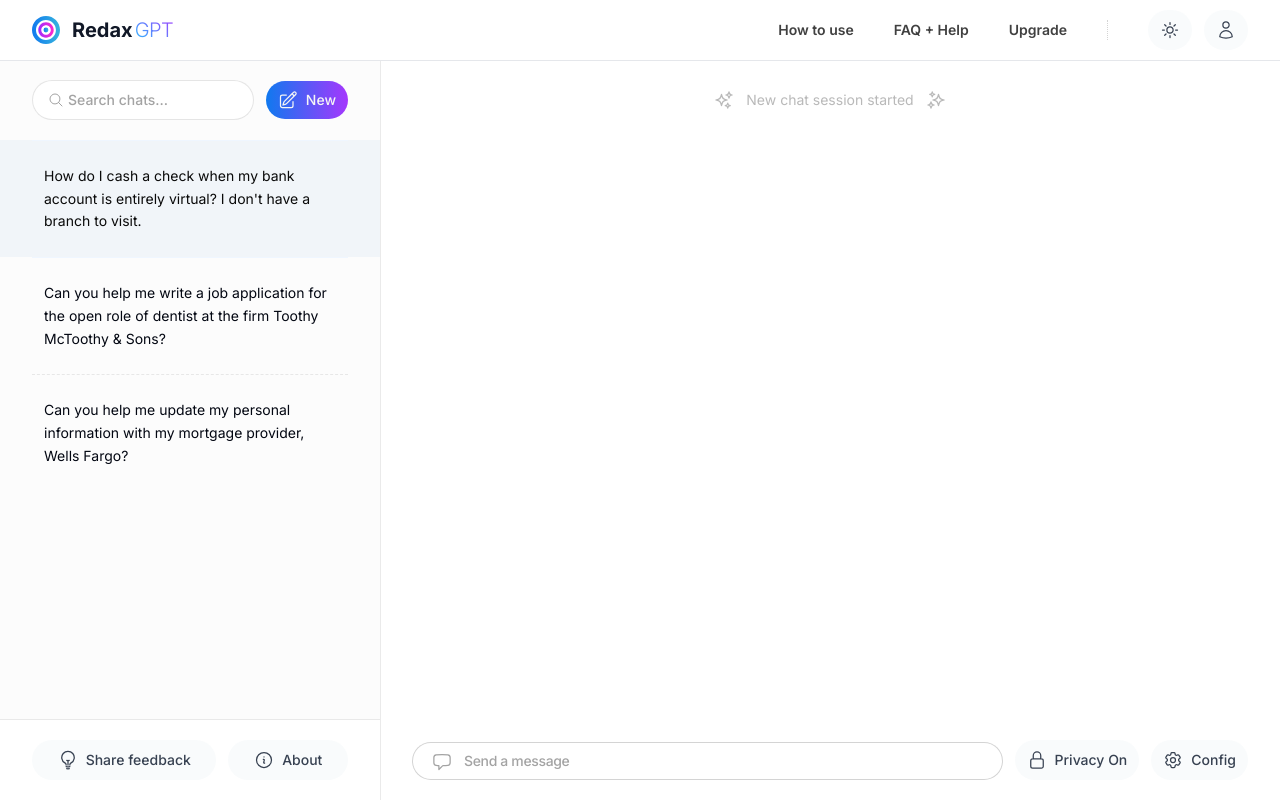
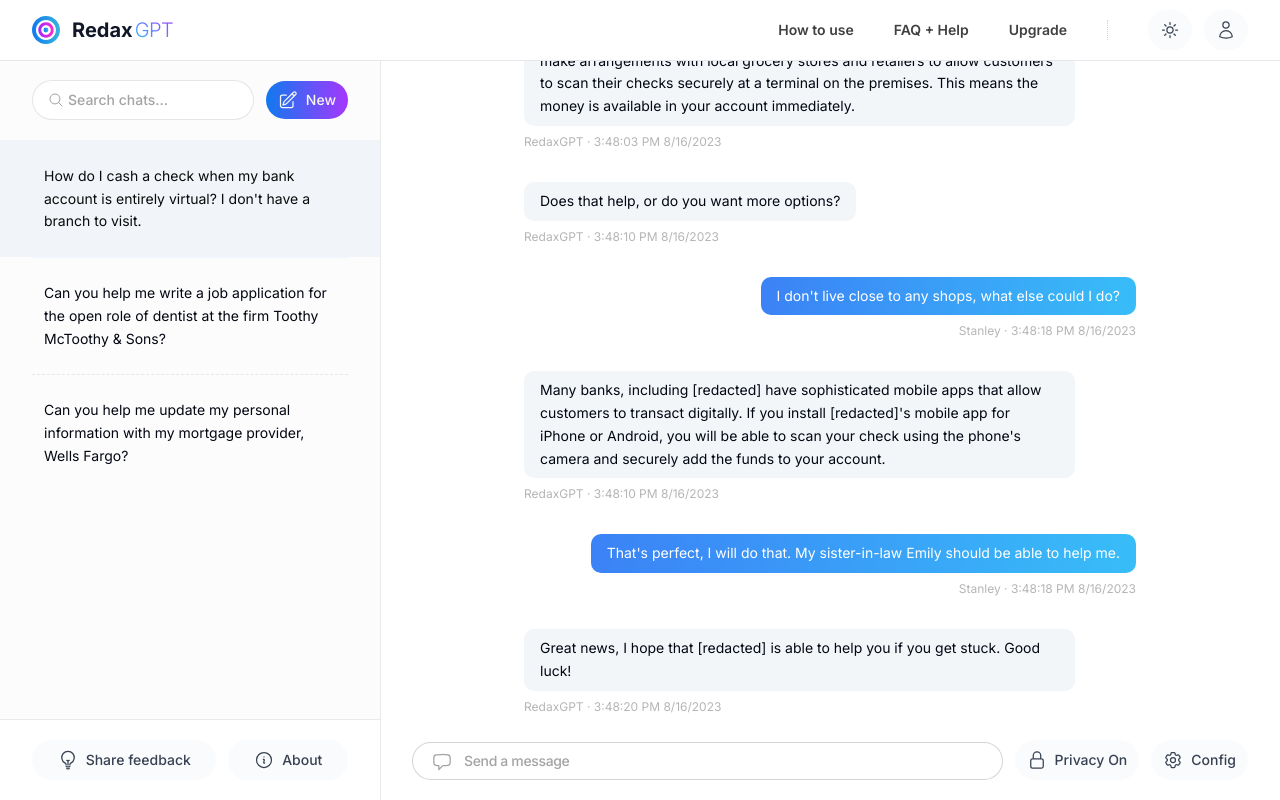
Before and after one commit to goodeyelabs/gpt-chatster, a Next.js app: page / in a window 1280 px wide. Built offline with nearby package versions, Linux system fonts and the light colour scheme.

Commit message:
test 3: remove animation from message bubbles

```diff
--- a/src/components/messages.tsx
+++ b/src/components/messages.tsx
@@ -11,6 +11,7 @@
     const [mounted, setMounted] = useState(false)
     const mainRef = useRef<HTMLDivElement>(null);
     const dispatch = useAppDispatch();
+    const [msgs,setMsgs] = useState([])
 
     const list:any = sessions
     const messages = list[activeSession].messages
@@ -27,15 +28,52 @@
         }
     },[mounted,scrollMain])
 
-    if (mounted && list[activeSession]) {
+    useEffect(() => {
+        setMsgs(list[activeSession].messages)
+    },[list[activeSession].messages])
+
+    if (mounted && msgs.length > 0) {
         return (
             <div className='grid py-0 pb-6 lg:pb-3 items-start content-start w-full px-5 sm:px-8 md:px-12 lg:px-16 xl:px-32 bg-white dark:bg-redax'>
                 {
-                    messages.map((m:object, m_idx:number) => {
+                    msgs.map((m:object, m_idx:number) => {
                         const msg:any = m
 
+                        //  TODO: make this bit DRY
+                        //  GPT response bubble
+                        if (msg.author === 'server') {
+                            return (
+                                <div
+                                    key={m_idx}
+                                    className='grid px-2.5 md:px-3 xl:px-4 animate-pop-up-from-bottom'
+                                    >
+                                    <div className='grid gap-2 w-[90%] place-self-start justify-start justify-items-start py-4'>
+                                        <div className='grid bg-slate-200/40 dark:bg-redax-light rounded-[10px] px-2.5 md:px-3 xl:px-4'>
+                                            <p className='text-sm font-base tracking-slight leading-relaxed text-gray-950 dark:text-stone-300 py-2'>
+                                                {msg.message || 'New message'}
+                                            </p>
+                                        </div>
+                                        <p className='text-xs text-neutral-400/80 dark:text-neutral-500/70 tracking-normal'><span className='font-base'>RedaxGPT</span> &middot; {mounted ? formatDate(msg.timestamp.toString()) : 'Loading'}</p>
+                                    </div>
+                                </div>
+                            )
+                        }
+
+                        //  User response bubble
                         return (
-                            <></>
+                            <div
+                                key={m_idx}
+                                className='grid px-2.5 md:px-3 xl:px-4 animate-pop-up-from-bottom'
+                            >
+                                <div className='grid gap-2 w-[90%] place-self-end justify-end justify-items-end py-4'>
+                                    <div className='grid bg-gradient-to-r from-blue-500 to-sky-400 rounded-[10px] px-2.5 md:px-3 xl:px-4'>
+                                        <p className='text-sm font-base tracking-slight leading-relaxed text-white py-2'>
+                                            {msg.message || 'New message'}
+                                        </p>
+                                    </div>
+                                    <p className='text-xs text-neutral-400/80 dark:text-neutral-500/70 tracking-normal'><span className='font-base'>Stanley</span> &middot; {mounted ? formatDate(msg.timestamp.toString()) : 'Loading'}</p>
+                                </div>
+                            </div>
                         )
                     })
                 }
```
